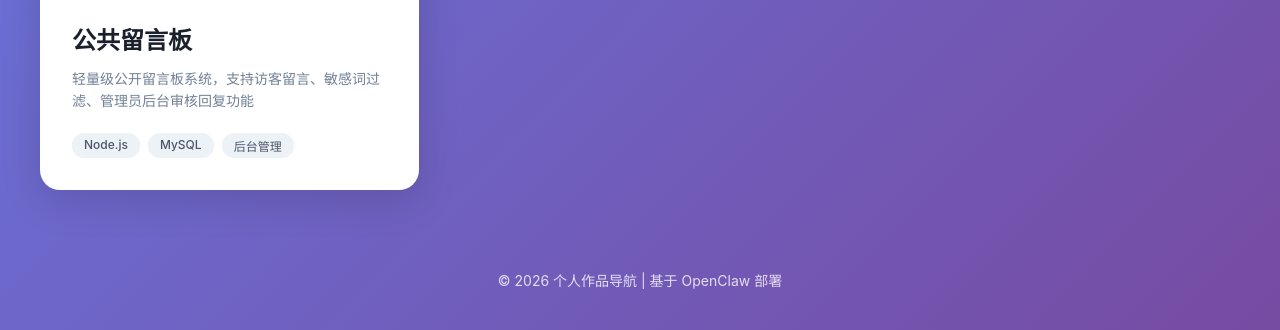
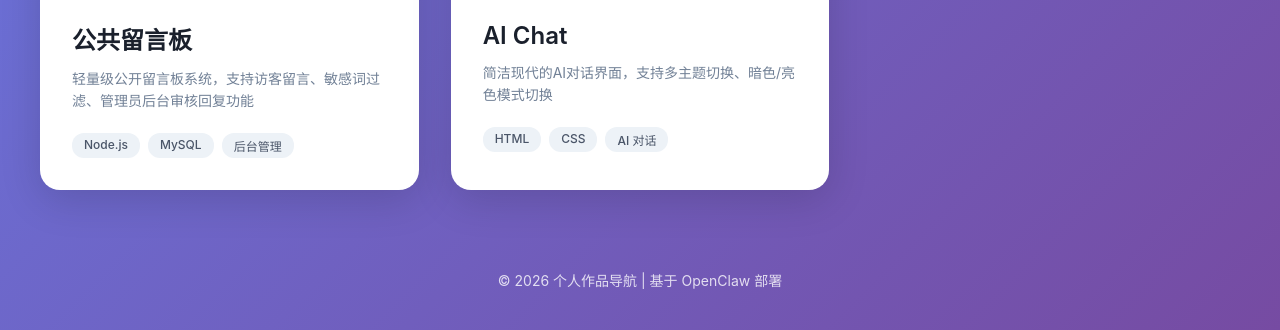
Before and after one commit to jinyafeng/portfolio, a website: page index.html in a window 1280 px wide. Shown: the part 738-1068 px from the top of the page. Drawn offline with Linux system fonts and the light colour scheme; no server answers.

Commit message:
Add AI Chat entry to portfolio navigation

```diff
--- a/index.html
+++ b/index.html
@@ -98,6 +98,9 @@
         }
         .card-icon.message {
             background: linear-gradient(135deg, #a8edea 0%, #fed6e3 100%);
+        }
+        .card-icon.chat {
+            background: linear-gradient(135deg, #667eea 0%, #764ba2 100%);
         }
 
         .card h3 {
@@ -307,6 +310,19 @@
                     <span class="tag">后台管理</span>
                 </div>
             </a>
+
+            <a href="/ai-chat.html" class="card">
+                <div class="card-icon chat">
+                    🤖
+                </div>
+                <h3>AI Chat</h3>
+                <p>简洁现代的AI对话界面，支持多主题切换、暗色/亮色模式切换</p>
+                <div class="card-tags">
+                    <span class="tag">HTML</span>
+                    <span class="tag">CSS</span>
+                    <span class="tag">AI 对话</span>
+                </div>
+            </a>
         </div>
 
         <div class="footer">
```
